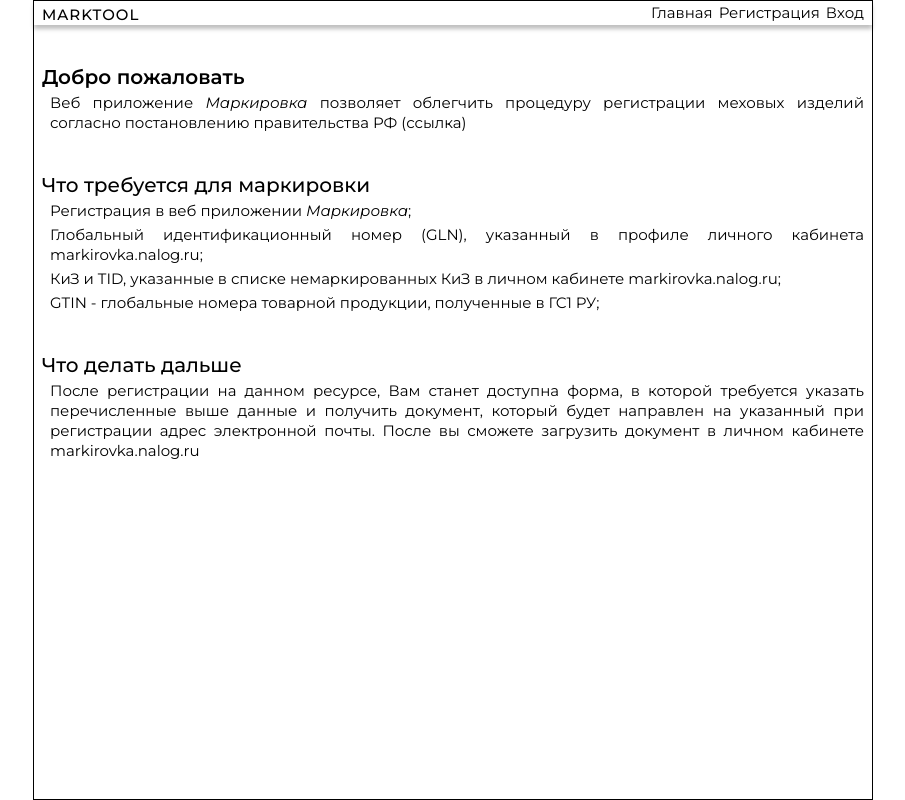
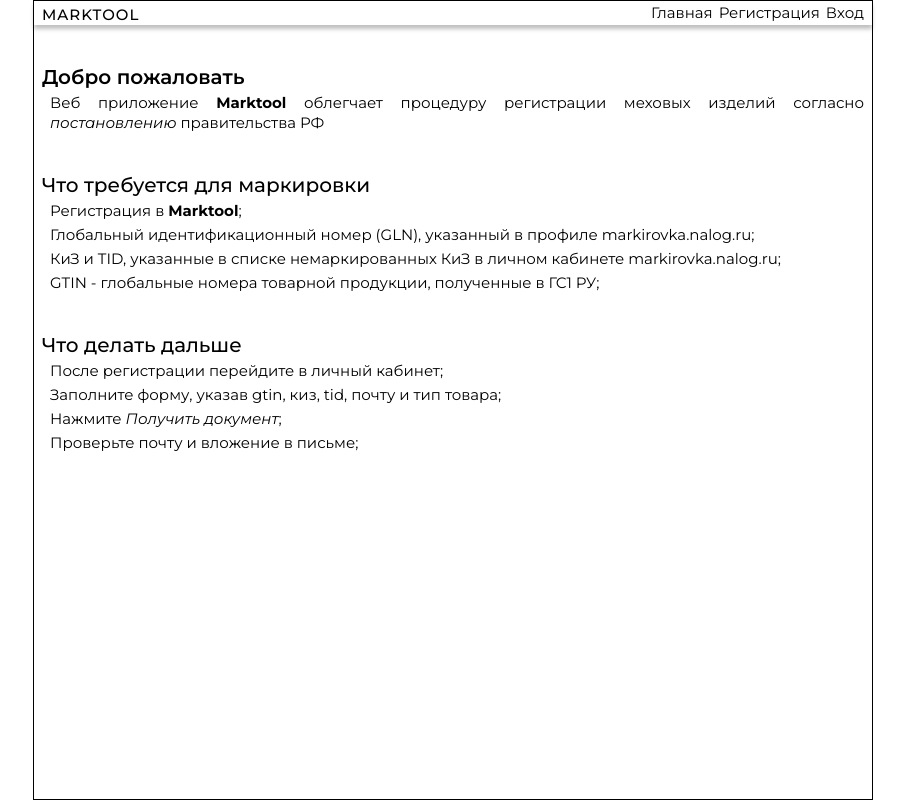
Before and after one commit to artemkyz/marktool, a Flask app: template marktool/home/templates/home.html in a window 1280 px wide. Shown: the whole page, without its empty margins (187-1092 px from the left). Run offline with Flask 2, Linux system fonts and the light colour scheme; the template is opened without the code that fills it, so the values that code supplies are empty; parts of the project's set-up code (start-up, migrations or seed data) failed here and were passed over.

Commit message:
stable new

```diff
--- a/marktool/home/home.py
+++ b/marktool/home/home.py
@@ -9,4 +9,4 @@ def home():
     current_app.logger.info('Info level log')
     current_app.logger.warning('Warning level log')
     """Show home page"""
-    return render_template('home copy.html')
+    return render_template('home.html')
--- a/marktool/home/templates/home.html
+++ b/marktool/home/templates/home.html
@@ -1,19 +1,62 @@
 {% extends 'layout.html' %}
 {% block content %}
-    <div class="middle">
-        <h1>Добро пожаловать</h1>
-        <p>Веб приложение <i>Маркировка</i> позволяет облегчить процедуру регистрации меховых изделий согласно постановлению правительства РФ (<a href="https://base.garant.ru/71465032/" target="_blank">ссылка</a>)</p>
 
-        <h2>Что требуется для маркировки</h2>
-        <p>Регистрация в веб приложении <i>Маркировка</i>;</p>
-        <p>Глобальный идентификационный номер (GLN), указанный в профиле личного кабинета <a href="https:\\markirovka.nalog.ru" target="_blank">markirovka.nalog.ru</a>;</p>
-        <p>КиЗ и TID, указанные в списке немаркированных КиЗ в личном кабинете <a href="https:\\markirovka.nalog.ru" target="_blank">markirovka.nalog.ru</a>;</p>
-        <p>GTIN - глобальные номера товарной продукции, полученные в ГС1 РУ;</p>
 
-        <h2>Что делать дальше</h2>
-        <p>После регистрации на данном ресурсе, Вам станет доступна форма, в которой требуется указать перечисленные выше данные и получить документ, который будет направлен на указанный при регистрации адрес электронной почты. После вы сможете загрузить документ в личном кабинете markirovka.nalog.ru</p>
+<style>
+
+  </style>
+</head>
+
+<body>
+  {% with messages = get_flashed_messages() %}
+    {% if messages %}
+      {% for message in messages %}
+        {{ message|safe }}
+      {% endfor %}
+    {% endif %}
+  {% endwith %}
+
+  <div id="login">
+    <div id="login-window">
+      <h4>Вход</h4>
+        <form action="{{ url_for('login') }}" method="post">
+                <input class="login-input" type="text" name="gln" placeholder="Глобальный идентификационный номер" required>
+                <input class="login-input" type="password" name="password" placeholder="Пароль" required>
+                <a href="#"><input class="login-input" type="submit" value="Войти"></a>
+                <button class="login-input"><a class="close" href="#">Закрыть окно</a></button>
+        </form>
     </div>
+  </div>
 
-    <div class="footer">
+  <div id="registration">
+    <div id="registration-window">
+      <h4>Регистрация</h4>
+        <form action="{{ url_for('registration') }}" method="post">
+          <input class="login-input" type="email" name="email" placeholder="Электронная почта" required>
+          <input class="login-input" type="text" name="gln" placeholder="Глобальный идентификационный номер" required>
+          <input class="login-input" type="password" name="password" id="password" minlength="4" placeholder="Пароль" required>
+          <input class="login-input" type="password" name="confirm_password" id="confirm_password" placeholder="Подтвердите пароль" required>
+          <p class="login-input" id="message"></p>
+          <a href="#"><input class="login-input" type="submit" value="Войти"></a>
+          <button class="login-input"><a class="close" href="#">Закрыть окно</a></button>
+        </form>
     </div>
+  </div>
+
+  <div class="middle">
+    <h1>Добро пожаловать</h1>
+    <p>Веб приложение <b>Marktool</b> облегчает процедуру регистрации меховых изделий согласно <a href="https://base.garant.ru/71465032/" target="_blank"><i>постановлению</i></a> правительства РФ</p>
+
+    <h2>Что требуется для маркировки</h2>
+    <p>Регистрация в <b>Marktool</b>;</p>
+    <p>Глобальный идентификационный номер (GLN), указанный в профиле <a href="https:\\markirovka.nalog.ru" target="_blank">markirovka.nalog.ru</a>;</p>
+    <p>КиЗ и TID, указанные в списке немаркированных КиЗ в личном кабинете <a href="https:\\markirovka.nalog.ru" target="_blank">markirovka.nalog.ru</a>;</p>
+    <p>GTIN - глобальные номера товарной продукции, полученные в ГС1 РУ;</p>
+
+    <h2>Что делать дальше</h2>
+    <p>После регистрации перейдите в личный кабинет;</p>
+    <p>Заполните форму, указав gtin, киз, tid, почту и тип товара;</p>
+    <p>Нажмите <i>Получить документ</i>;</p>
+    <p>Проверьте почту и вложение в письме;</p>
+  </div>
 {% endblock %}
```
Also changed, not shown: marktool/auth/auth.py (+0 -11 lines), marktool/home/templates/home copy.html (deleted, +0 -62 lines).
